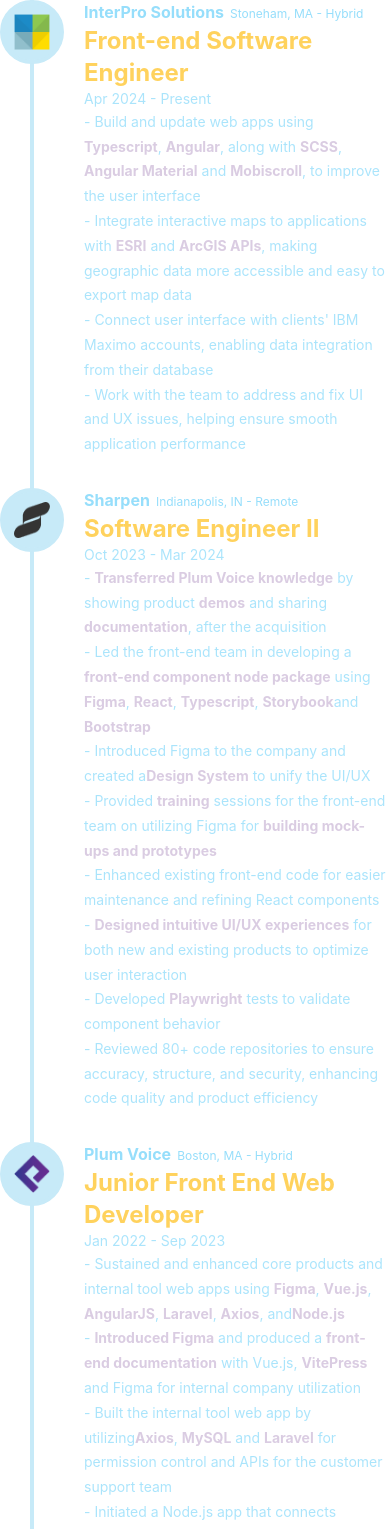
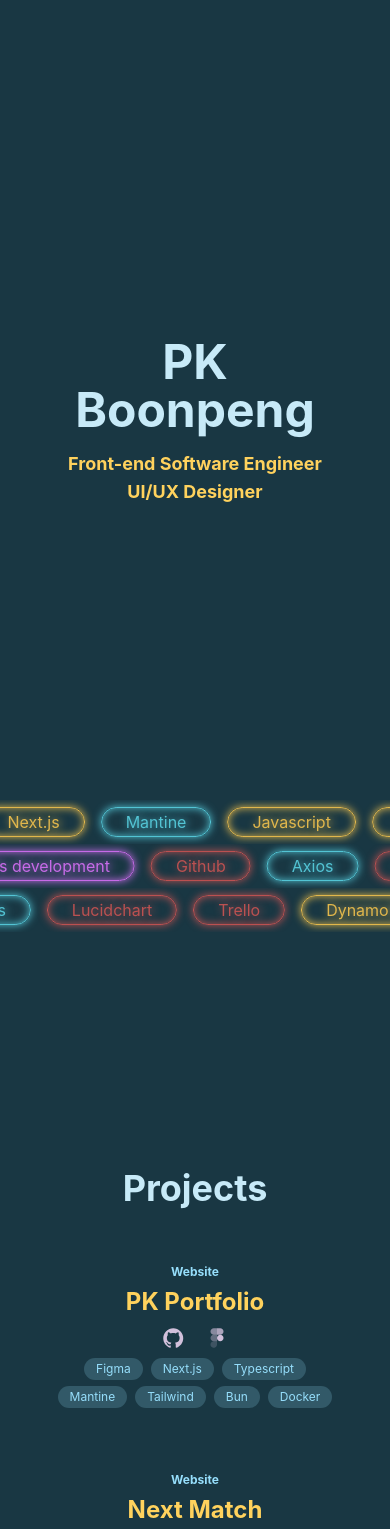
Before and after one commit to PKboon/pkboonpeng, a Next.js app: page / in a window 390 px wide. Shown: the top 1529 px of the page. Built offline with nearby package versions, Linux system fonts and the light colour scheme.

Commit message:
add home. import from components

```diff
--- a/src/app/layout.tsx
+++ b/src/app/layout.tsx
@@ -26,7 +26,7 @@ export default function RootLayout({
 				/>
 				<ColorSchemeScript />
 			</head>
-			<body>
+			<body className="bg-primary-800">
 				<Providers>{children}</Providers>
 			</body>
 		</html>
--- a/src/app/page.tsx
+++ b/src/app/page.tsx
@@ -1,14 +1,26 @@
 "use client";
 
-import ExperienceSection from "@/components/ExperienceComponents/ExperienceSection";
-import ReferrerSection from "@/components/ReferrerComponents/ReferrerSection";
+import {
+	SkillSection,
+	ProjectSection,
+	ExperienceSection,
+	ReferrerSection,
+	HeaderSection,
+} from "@/components";
 
 export default function Home() {
 	return (
-		<div>
-			{/* <ProjectSection /> */}
-			{/* <ReferrerSection /> */}
-			<ExperienceSection />
-		</div>
+		<>
+			<HeaderSection />
+
+			<div className="pb-48 relative -top-11">
+				<SkillSection />
+			</div>
+			<div className="flex flex-col gap-y-48">
+				<ProjectSection />
+				<ExperienceSection />
+				<ReferrerSection />
+			</div>
+		</>
 	);
 }
--- a/src/components/ExperienceComponents/ExperienceSection.tsx
+++ b/src/components/ExperienceComponents/ExperienceSection.tsx
@@ -1,8 +1,8 @@
 "use client";
 
 import { ExperienceObject } from "@/types";
-import { Space, Timeline, Title } from "@mantine/core";
-import ExperienceItem from "./ExperienceItem";
+import { Group, Space, Timeline, Title } from "@mantine/core";
+import { ExperienceItem } from "@/components";
 
 export default function ExperienceSection() {
 	const experience: ExperienceObject[] = [
@@ -48,7 +48,10 @@ export default function ExperienceSection() {
 		);
 	};
 	return (
-		<>
+		<Group className="flex flex-col gap-y-14">
+			<div className="text-4xl text-primary-100 font-bold">
+				Experience
+			</div>
 			<Timeline bulletSize={64} active={1} color="var(--primary-100)">
 				<ExperienceItem experience={experience[3]}>
 					<span className="text-sm text-primary-200 opacity-80">
@@ -254,6 +257,6 @@ export default function ExperienceSection() {
 					</span>
 				</ExperienceItem>
 			</Timeline>
-		</>
+		</Group>
 	);
 }
--- /dev/null
+++ b/src/components/HeaderSection.tsx
@@ -0,0 +1,24 @@
+import { Center, Title } from "@mantine/core";
+
+export default function HeaderSection() {
+	return (
+		<>
+			<Center className="flex flex-col h-screen mx-auto gap-4 max-w-[18.75rem] sm:max-w-[30.75rem]">
+				<Title
+					order={1}
+					className="text-primary-100 text-center text-5xl sm:text-[5rem]"
+				>
+					PK Boonpeng
+				</Title>
+				<div className="w-fit sm:w-full grid sm:flex text-center self-center justify-between text-secondary-400 gap-y-.5">
+					<Title order={2} className="text-lg sm:text-[1.375rem]">
+						Front-end Software Engineer
+					</Title>
+					<Title order={2} className="text-lg sm:text-[1.375rem]">
+						UI/UX Designer
+					</Title>
+				</div>
+			</Center>
+		</>
+	);
+}
--- a/src/components/IconLink.tsx
+++ b/src/components/IconLink.tsx
@@ -1,5 +1,5 @@
 import { ActionIcon, ActionIconProps, Tooltip } from "@mantine/core";
-import Icon from "./Icon";
+import { Icon } from "@/components";
 import { LinkObject } from "@/types";
 
 export type IconLinkProps = {
--- a/src/components/ProjectComponents/ProjectItem.tsx
+++ b/src/components/ProjectComponents/ProjectItem.tsx
@@ -1,7 +1,6 @@
 import { ProjectObject } from "@/types";
 import { Group, Title } from "@mantine/core";
-import IconLink from "../IconLink";
-import Tag from "./Tag";
+import { IconLink, Tag } from "@/components";
 import { ComponentProps } from "react";
 
 export type ProjectItemProps = {
--- a/src/components/ProjectComponents/ProjectSection.tsx
+++ b/src/components/ProjectComponents/ProjectSection.tsx
@@ -1,5 +1,6 @@
 import { ProjectObject } from "@/types";
-import ProjectItem from "./ProjectItem";
+import { ProjectItem } from "@/components";
+import { Group } from "@mantine/core";
 
 export default function ProjectSection() {
 	const projects: ProjectObject[] = [
@@ -129,10 +130,13 @@ export default function ProjectSection() {
 		},
 	];
 	return (
-		<div className="grid grid-cols-1 md:grid-cols-2 gap-x-28 gap-y-16 h-fit">
-			{projects.map((project) => (
-				<ProjectItem project={project} key={project.id} />
-			))}
-		</div>
+		<Group className="flex flex-col gap-y-14">
+			<div className="text-4xl text-primary-100 font-bold">Projects</div>
+			<div className="grid grid-cols-1 md:grid-cols-2 gap-x-28 gap-y-16 h-fit">
+				{projects.map((project) => (
+					<ProjectItem project={project} key={project.id} />
+				))}
+			</div>
+		</Group>
 	);
 }
--- a/src/components/ReferrerComponents/ReferrerCard.tsx
+++ b/src/components/ReferrerComponents/ReferrerCard.tsx
@@ -1,5 +1,7 @@
 import { ReferrerObject } from "@/types";
-import { Avatar, Card, Flex } from "@mantine/core";
+import { Avatar, Card, Flex, Text } from "@mantine/core";
+import { IconLink } from "@/components";
+
 export type ReferrerCardProps = {
 	referrer: ReferrerObject;
 	children: React.ReactNode;
@@ -33,9 +35,27 @@ export default function ReferrerCard({
 					</div>
 				</Flex>
 
-				<span className="text-primary-200 opacity-70 text-sm leading-6 whitespace-pre-line">
+				<Text
+					className="text-primary-200 opacity-70 text-sm leading-6 whitespace-pre-line"
+					lineClamp={16}
+				>
 					{children}
-				</span>
+				</Text>
+
+				<div className="flex justify-end items-center gap-.5">
+					<span className="font-bold text-xs text-primary-200 opacity-30">
+						See more on{" "}
+					</span>
+					<IconLink
+						link={{
+							id: `link${referrer.id}`,
+							href: "https://www.linkedin.com/in/pkboon/",
+							icon: "linkedin",
+							tooltip: "Go to Linkedin",
+						}}
+						className="text-primary-200 opacity-40 w-8 h-8"
+					/>
+				</div>
 			</Card>
 		</>
 	);
--- a/src/components/ReferrerComponents/ReferrerSection.tsx
+++ b/src/components/ReferrerComponents/ReferrerSection.tsx
@@ -1,8 +1,8 @@
 "use client";
 
 import { ReferrerObject } from "@/types";
-import ReferrerCard from "./ReferrerCard";
-import { Flex, ScrollArea } from "@mantine/core";
+import { ReferrerCard } from "@/components";
+import { Flex, Group, ScrollArea } from "@mantine/core";
 
 export default function ReferrerSection() {
 	const referrers: ReferrerObject[] = [
@@ -114,7 +114,10 @@ export default function ReferrerSection() {
 		},
 	];
 	return (
-		<>
+		<Group>
+			<div className="text-4xl text-primary-100 font-bold mx-auto mb-4">
+				Referrers
+			</div>
 			<ScrollArea scrollbars="x" type="always" offsetScrollbars>
 				<Flex className="gap-6 px-6">
 					{referrers.map((referrer) => (
@@ -124,6 +127,6 @@ export default function ReferrerSection() {
 					))}
 				</Flex>
 			</ScrollArea>
-		</>
+		</Group>
 	);
 }
--- a/src/components/SkillComponents/InfiniteSlidingLoop.tsx
+++ b/src/components/SkillComponents/InfiniteSlidingLoop.tsx
@@ -3,6 +3,7 @@ import { ComponentProps, useEffect, useRef } from "react";
 export type InfiniteSlidingLoopProps = {
 	children: React.ReactNode;
 };
+
 export default function InfiniteSlidingLoop({
 	children,
 	...props
--- a/src/components/SkillComponents/SkillSection.tsx
+++ b/src/components/SkillComponents/SkillSection.tsx
@@ -1,6 +1,5 @@
 import { SkillObject } from "@/types";
-import SkillChip from "./SkillChip";
-import InfiniteSlidingLoop from "./InfiniteSlidingLoop";
+import { InfiniteSlidingLoop, SkillChip } from "@/components";
 
 export default function SkillSection() {
 	const rows: SkillObject[][] = [
--- /dev/null
+++ b/src/components/index.ts
@@ -0,0 +1,45 @@
+import ExperienceItem, {
+	ExperienceItemProps,
+} from "./ExperienceComponents/ExperienceItem";
+import ExperienceSection from "./ExperienceComponents/ExperienceSection";
+import ProjectItem, { ProjectItemProps } from "./ProjectComponents/ProjectItem";
+import ProjectSection from "./ProjectComponents/ProjectSection";
+import Tag, { TagProps } from "./ProjectComponents/Tag";
+import ReferrerCard, {
+	ReferrerCardProps,
+} from "./ReferrerComponents/ReferrerCard";
+import ReferrerSection from "./ReferrerComponents/ReferrerSection";
+import InfiniteSlidingLoop, {
+	InfiniteSlidingLoopProps,
+} from "./SkillComponents/InfiniteSlidingLoop";
+import SkillChip, { SkillChipProps } from "./SkillComponents/SkillChip";
+import SkillSection from "./SkillComponents/SkillSection";
+import Icon, { IconProps } from "./Icon";
+import IconLink, { IconLinkProps } from "./IconLink";
+import HeaderSection from "./HeaderSection";
+
+export {
+	ExperienceItem,
+	ExperienceSection,
+	ProjectItem,
+	ProjectSection,
+	Tag,
+	ReferrerCard,
+	ReferrerSection,
+	InfiniteSlidingLoop,
+	SkillChip,
+	SkillSection,
+	Icon,
+	IconLink,
+	HeaderSection,
+};
+export type {
+	ExperienceItemProps,
+	ProjectItemProps,
+	TagProps,
+	ReferrerCardProps,
+	InfiniteSlidingLoopProps,
+	SkillChipProps,
+	IconProps,
+	IconLinkProps,
+};
```
